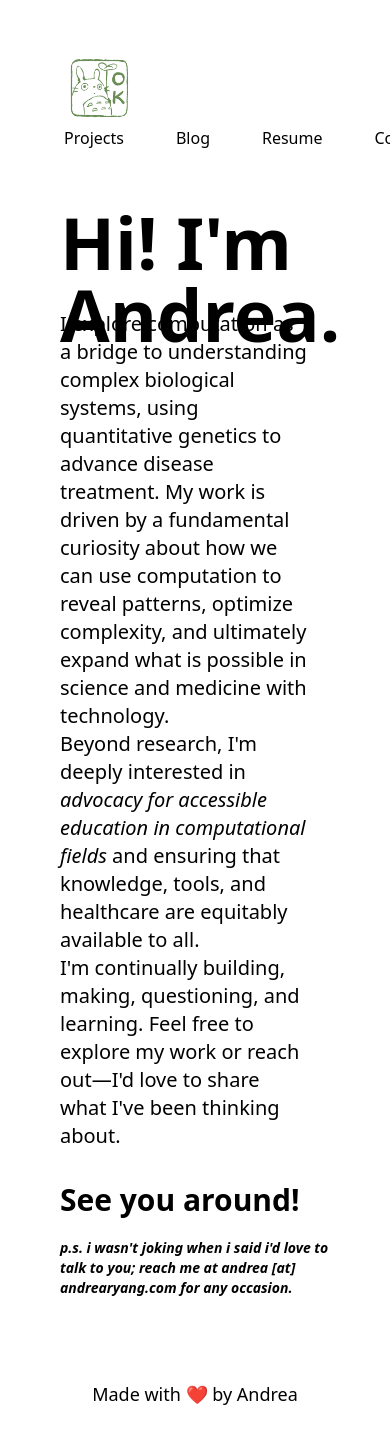
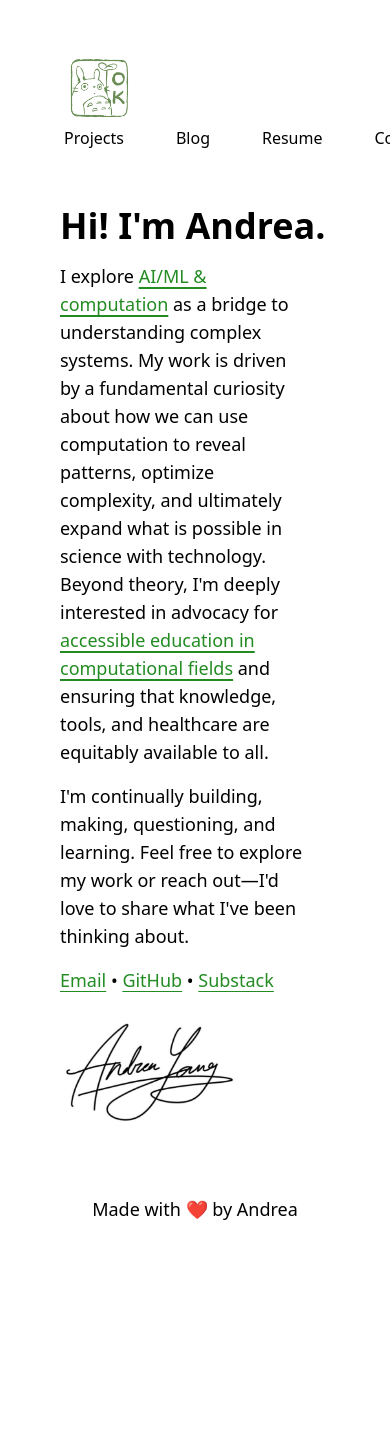
Before and after one commit to andrearyang/andreayang, a Next.js app: page / in a window 390 px wide. Shown: the top 1444 px of the page. After the commit the page ends 1260 px from the top, so only its background shows below. Built offline with nearby package versions, Linux system fonts and the light colour scheme.

Commit message:
added responsiveness, added socials, redesigned, colors...

```diff
--- a/components/foot.js
+++ b/components/foot.js
@@ -5,7 +5,7 @@ const Footer = () => {
   const [showGif, setShowGif] = useState(false);
 
   return (
-    <footer className="flex justify-center items-center mt-6 h-24 bg-white text-black">
+    <footer className="flex justify-center items-center mt-2 h-24 bg-white text-black">
       <div
         className="relative cursor-pointer"
         onMouseEnter={() => setShowGif(true)}
--- a/pages/index.js
+++ b/pages/index.js
@@ -7,50 +7,60 @@ export default function Home() {
   const { theme, setTheme } = useTheme();
 
   return (
-    <div className={`min-h-screen flex flex-col`}>
+    <div className={`flex flex-col`}>
       <HeadObject>
         {}
       </HeadObject>
 
-      <div className="flex flex-row p-6 text-black font-bold text-7xl items-center justify-center flex-1">
-        <div className="flex-1 flex flex-col ml-5 mr-55 justify-between h-full">
-          <h1 className=" absolute flex-1">Hi! I'm Andrea.</h1>
-          <br />
-          <div className="relative font-normal text-black text-xl mt-8 mr-10">
+      <div className="flex flex-col lg:flex-row p-6 text-black font-bold text-4xl sm:text-5xl lg:text-6xl justify-center">
+        <div className="max-w-screen-lg flex flex-col ml-5 lg:mr-55">
+          <h1 className="mb-2 lg:mb-4">Hi! I'm Andrea.</h1>
+          <div className="font-normal text-black text-lg mt-2 lg:mt-4 mr-10">
             <h2>
               I explore{' '}
               <a
                 href="https://example.com"
-                className="hover:underline underline-offset-4 decoration-solid decoration-4 decoration-green-green text-dark-dark"
+                className="underline underline-offset-4 decoration-solid decoration-2 decoration-dark-green text-dark-green"
               >
-                computation as a bridge to understanding complex biological systems,
+                AI/ML & computation
               </a>{' '}
-              using quantitative genetics to advance disease treatment. My work is driven by a fundamental curiosity about how we can use computation to reveal patterns, optimize complexity, and ultimately expand what is possible in science and medicine with technology.{' '}
-            </h2>
-
-            <h3> Beyond research, I'm deeply interested in {' '}
+              as a bridge to understanding complex systems. My work is driven by a fundamental curiosity about how we can use computation to reveal patterns, optimize complexity, and ultimately expand what is possible in science with technology. Beyond theory, I'm deeply interested in advocacy for {' '}
               <a
                 href="/cells"
-                className="hover:underline italic decoration-bright-green decoration-wavy underline-offset-4 decoration-4 text-black"
+                className="underline decoration-dark-green decoration-solid underline-offset-4 decoration-2 text-dark-green"
               >
-                advocacy for accessible education in computational fields
+                accessible education in computational fields
               </a>
               &nbsp;and ensuring that knowledge, tools, and healthcare are equitably available to all.
-            </h3>
-
-            <h2>
+            </h2>
+            <h2 className="mt-4">
               I'm continually building, making, questioning, and learning. Feel free to explore my work or reach out—I'd love to share what I've been thinking about.
             </h2>
+            <div className="mt-4">
+              <a
+                href="mailto:andrea@andrearyang.com"
+                className="underline underline-offset-4 decoration-solid decoration-3 decoration-dark-green text-dark-green"
+              >
+                Email
+              </a> •{' '}
+              <a
+                href="https://github.com/andrearyang"
+                className="underline underline-offset-4 decoration-solid decoration-3 decoration-dark-green text-dark-green"
+              >
+                GitHub
+              </a> •{' '}
+              <a
+                href="https://substack.com/andreaeaceae"
+                className="underline underline-offset-4 decoration-solid decoration-3 decoration-dark-green text-dark-green"
+              >
+                Substack
+              </a>
+
+              <div className="mt-5 text-left">
+                <img src="/signature.png" alt="Andrea Yang Signature" className="w-48 h-auto" />
+              </div>
+            </div>
           </div>
-
-          <div className="font-semibold  text-black text-3xl mt-8">
-            <h1>See you around!</h1>
-          </div>
-
-          <div className="mt-5">
-            <h3 className="text-[0.9rem] text-extralight italic text-sm text-black"> p.s. i wasn't joking when i said i'd love to talk to you; reach me at andrea [at] andrearyang.com for any occasion.</h3>
-          </div>
-
         </div>
       </div>
       <Footer />
--- a/tailwind.config.js
+++ b/tailwind.config.js
@@ -7,7 +7,7 @@ module.exports = {
         'light-text': '#628A97',
         'light-light': '#E1EDE1',
         'dark-light': '#09373D',
-        'dark-green': '#083332',
+        'dark-green': '#228C22',
         'bright-green': '#8CD055',
         'green-green': '#C4E376',
         'gray-gray': '#B3B3B3',
```
Also changed, not shown: public/signature.png (added).
